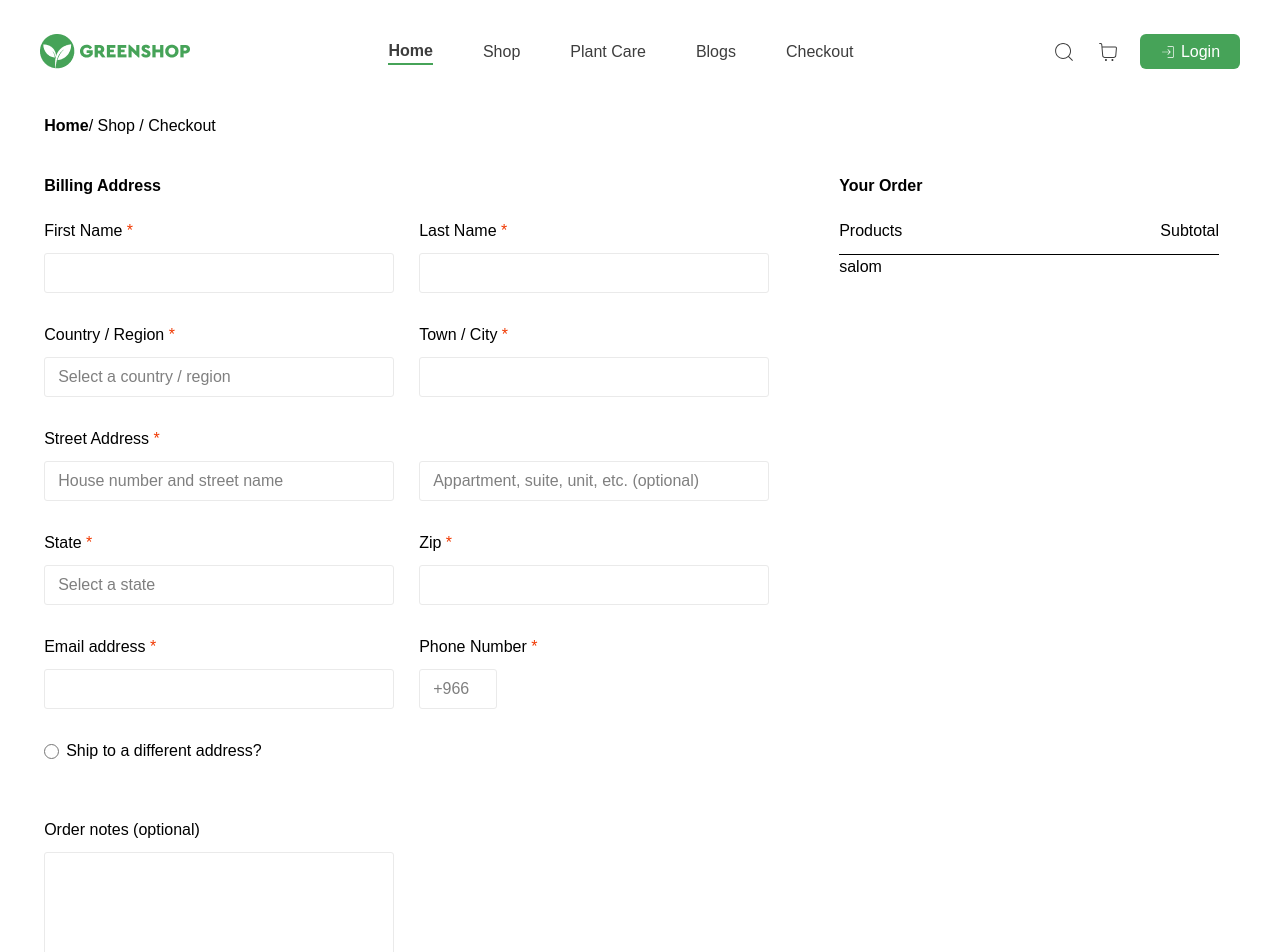
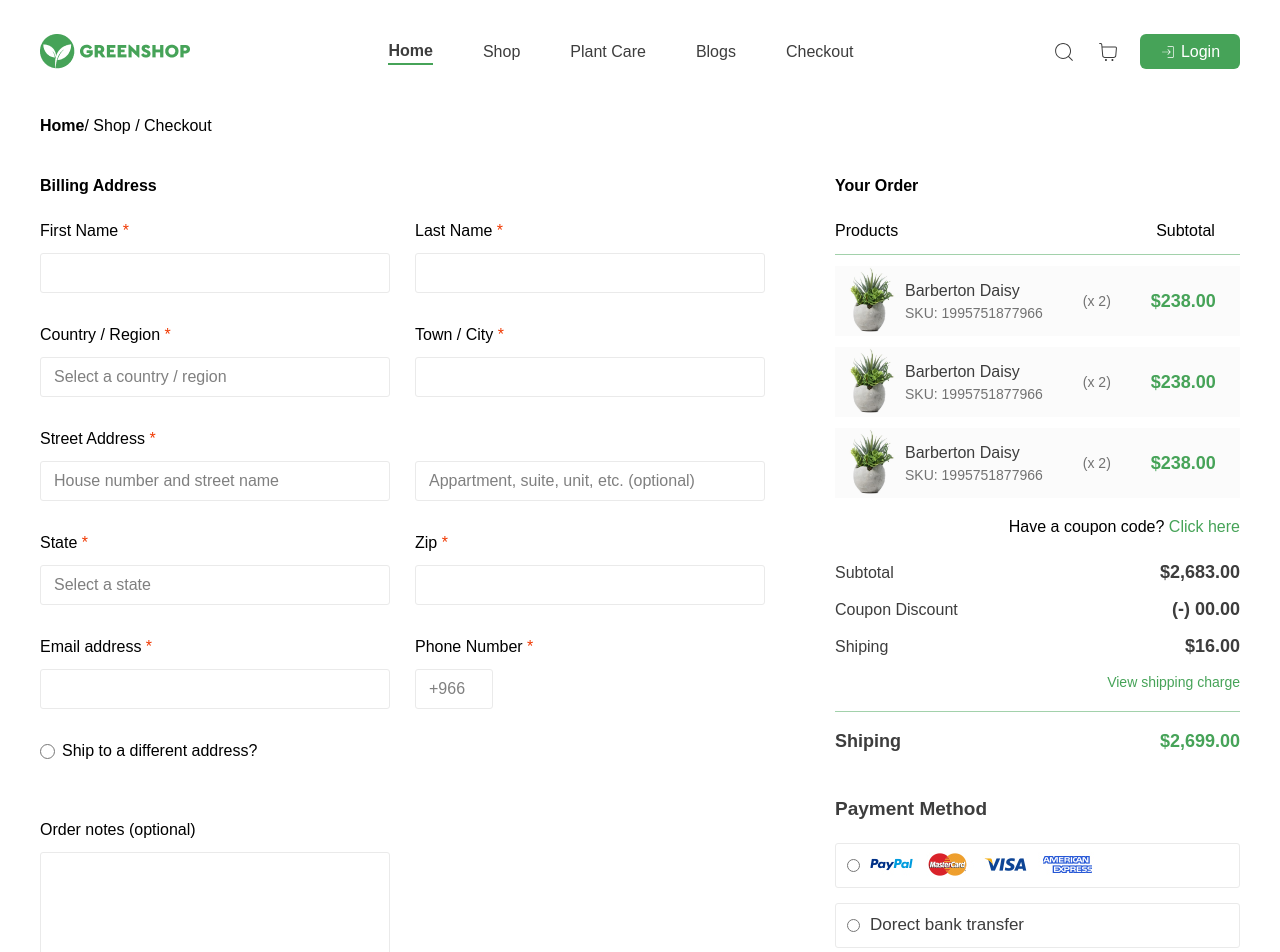
Before and after one commit to mirmakhmud5051/GREENSHOP, a React (Vite) app: page /checkout in a window 1280 px wide. Shown: the top 952 px of the page. Built offline with nearby package versions, Linux system fonts and the light colour scheme.

Commit message:
finished my task

```diff
--- a/src/pages/cart/Cart.jsx
+++ b/src/pages/cart/Cart.jsx
@@ -1,9 +1,11 @@
 import CartHero from "../../components/cartHero/CartHero";
+import ShopReleted from "../../components/shopReleted/ShopReleted";
 
 function Cart() {
   return (
     <div>
       <CartHero />
+      <ShopReleted />
     </div>
   );
 }
--- a/src/pages/checkout/Checkout.jsx
+++ b/src/pages/checkout/Checkout.jsx
@@ -1,5 +1,5 @@
-import Footer from "../../components/footer/Footer";
-import Header from "../../components/header/Header";
+import nimadur from "../../assets/nimadur.png";
+import payme from "../../assets/image 17.png";
 
 function Checkout() {
   return (
@@ -134,12 +134,108 @@ function Checkout() {
               <p>Products</p>
               <p>Subtotal</p>
             </div>
-            <hr />
-            <div>
-              <div>
-                <h1>salom</h1>
+            <hr className="text-[#46A35880]" />
+            <div className="w-[405px] h-[70px] bg-[#FBFBFB] mt-[11px] flex items-center mb-[10px]">
+              <img className="w-[70px] h-[70px]" src={nimadur} alt="" />
+              <div className="mr-[40px]">
+                <h3 className="font-medium text-[16px] text-[#3D3D3D]">
+                  Barberton Daisy
+                </h3>
+                <p className="font-normal text-[14px] text-[#727272]">
+                  SKU: 1995751877966
+                </p>
               </div>
+              <p className="font-normal text-[14px] text-[#727272] mr-[40px]">
+                (x 2)
+              </p>
+              <h3 className="font-bold text-[18px] text-[#46A358]">$238.00</h3>
             </div>
+            <div className="w-[405px] h-[70px] bg-[#FBFBFB] mt-[11px] flex items-center mb-[10px]">
+              <img className="w-[70px] h-[70px]" src={nimadur} alt="" />
+              <div className="mr-[40px]">
+                <h3 className="font-medium text-[16px] text-[#3D3D3D]">
+                  Barberton Daisy
+                </h3>
+                <p className="font-normal text-[14px] text-[#727272]">
+                  SKU: 1995751877966
+                </p>
+              </div>
+              <p className="font-normal text-[14px] text-[#727272] mr-[40px]">
+                (x 2)
+              </p>
+              <h3 className="font-bold text-[18px] text-[#46A358]">$238.00</h3>
+            </div>
+            <div className="w-[405px] h-[70px] bg-[#FBFBFB] mt-[11px] flex items-center mb-[17px]">
+              <img className="w-[70px] h-[70px]" src={nimadur} alt="" />
+              <div className="mr-[40px]">
+                <h3 className="font-medium text-[16px] text-[#3D3D3D]">
+                  Barberton Daisy
+                </h3>
+                <p className="font-normal text-[14px] text-[#727272]">
+                  SKU: 1995751877966
+                </p>
+              </div>
+              <p className="font-normal text-[14px] text-[#727272] mr-[40px]">
+                (x 2)
+              </p>
+              <h3 className="font-bold text-[18px] text-[#46A358]">$238.00</h3>
+            </div>
+            <div className="text-end mb-[20px]">
+              <a className="font-normal text-[16px]">
+                Have a coupon code?{" "}
+                <span className="text-[#46A358]">Click here</span>
+              </a>
+            </div>
+            <div className="flex items-center justify-between mb-[10px]">
+              <h3 className="font-normal text-[16px] text-[#3D3D3D]">
+                Subtotal
+              </h3>
+              <b className="font-bold text-[18px] text-[#3D3D3D]">$2,683.00</b>
+            </div>
+            <div className="flex items-center justify-between mb-[10px]">
+              <h3 className="font-normal text-[16px] text-[#3D3D3D]">
+                Coupon Discount
+              </h3>
+              <b className="font-bold text-[18px] text-[#3D3D3D]">(-) 00.00</b>
+            </div>
+            <div className="flex items-center justify-between mb-[10px]">
+              <h3 className="font-normal text-[16px] text-[#3D3D3D]">
+                Shiping
+              </h3>
+              <b className="font-bold text-[18px] text-[#3D3D3D]">$16.00</b>
+            </div>
+            <div className="text-end mb-[17px]">
+              <a className="font-normal text-[14px] text-[#46A358]">
+                View shipping charge
+              </a>
+            </div>
+            <hr className="text-[#46A35880] mb-[16px]" />
+            <div className="flex items-center justify-between mb-[40px]">
+              <h3 className="font-bold text-[18px] text-[#3D3D3D]">Shiping</h3>
+              <b className="font-bold text-[18px] text-[#46A358]">$2,699.00</b>
+            </div>
+            <h2 className="font-bold text-[19px] text-[#3D3D3D] mb-[19px]">
+              Payment Method
+            </h2>
+            <div className="flex items-center gap-[10px] w-full h-[45px] border border-[#EAEAEA] p-[0_11px] rounded-[3px] mb-[15px]">
+              <input type="radio" />
+              <img src={payme} alt="" />
+            </div>
+            <div className="flex items-center gap-[10px] w-full h-[45px] border border-[#EAEAEA] p-[0_11px] rounded-[3px] mb-[15px]">
+              <input type="radio" />
+              <h3 className="font-normal text-[17px] text-[#3D3D3D]">
+                Dorect bank transfer
+              </h3>
+            </div>
+            <div className="flex items-center gap-[10px] w-full h-[45px] border border-[#EAEAEA] p-[0_11px] rounded-[3px] mb-[50px]">
+              <input type="radio" />
+              <h3 className="font-normal text-[17px] text-[#3D3D3D]">
+                Cash on delivery
+              </h3>
+            </div>
+            <button className="p-[12px_160px] bg-[#46A358] rounded-[3px] text-[#FFFFFF] font-bold text-[15px]">
+              Place Order
+            </button>
           </div>
         </div>
       </div>
```
Also changed, not shown: src/assets/image 17.png (added), src/assets/nimadur.png (added).
